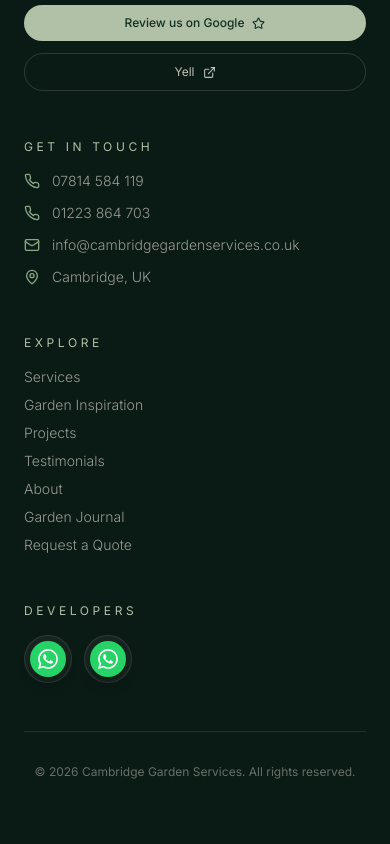
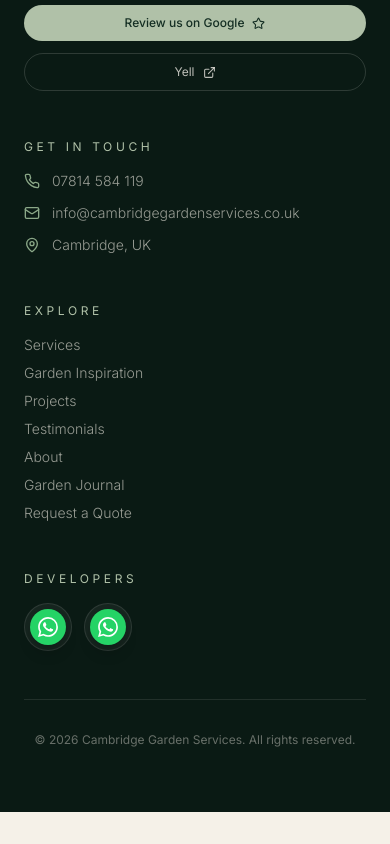
Before and after one commit to adham-hashem/cambridge-garden-services, a React (Vite) app: page /services in a window 390 px wide. Shown: the part 5109-5953 px from the top of the page. After the commit the page ends 5921 px from the top, so only its background shows below. Built offline with nearby package versions, Linux system fonts and the light colour scheme; no server answers; the database is empty.

Commit message:
Remove old phone number 01223 864 703

```diff
--- a/src/components/AboutPage.tsx
+++ b/src/components/AboutPage.tsx
@@ -17,7 +17,6 @@ import { localBusinessStructuredData, pageSeo } from '@/lib/seo';
 const contactDetails = [
   { icon: MapPin, label: 'Based in', value: 'Cambridge, UK' },
   { icon: Phone, label: 'Mobile', value: '07814 584 119', href: 'tel:07814584119' },
-  { icon: Phone, label: 'Phone', value: '01223 864 703', href: 'tel:01223864703' },
   { icon: Mail, label: 'Email', value: 'info@cambridgegardenservices.co.uk', href: 'mailto:info@cambridgegardenservices.co.uk' },
   { icon: MapPin, label: 'Serving', value: 'Cambridge and surrounding villages' },
   { icon: Clock3, label: 'Open', value: 'Monday–Sunday, 8:00 AM–8:00 PM' },
--- a/src/components/Footer.tsx
+++ b/src/components/Footer.tsx
@@ -90,10 +90,6 @@ export default function Footer() {
                 07814 584 119
               </li>
               <li className="flex items-center gap-3">
-                <Phone size={16} className="text-sage-400" />
-                01223 864 703
-              </li>
-              <li className="flex items-center gap-3">
                 <Mail size={16} className="text-sage-400" />
                 info@cambridgegardenservices.co.uk
               </li>
--- a/src/lib/seo.ts
+++ b/src/lib/seo.ts
@@ -72,7 +72,7 @@ export function localBusinessStructuredData() {
     image: DEFAULT_IMAGE,
     logo: DEFAULT_IMAGE,
     description: pageSeo.home.description,
-    telephone: ['+441223864703', '+447814584119'],
+    telephone: ['+447814584119'],
     email: 'info@cambridgegardenservices.co.uk',
     priceRange: '$$',
     sameAs: [FACEBOOK_URL, GOOGLE_BUSINESS_URL, YELL_URL],
```
